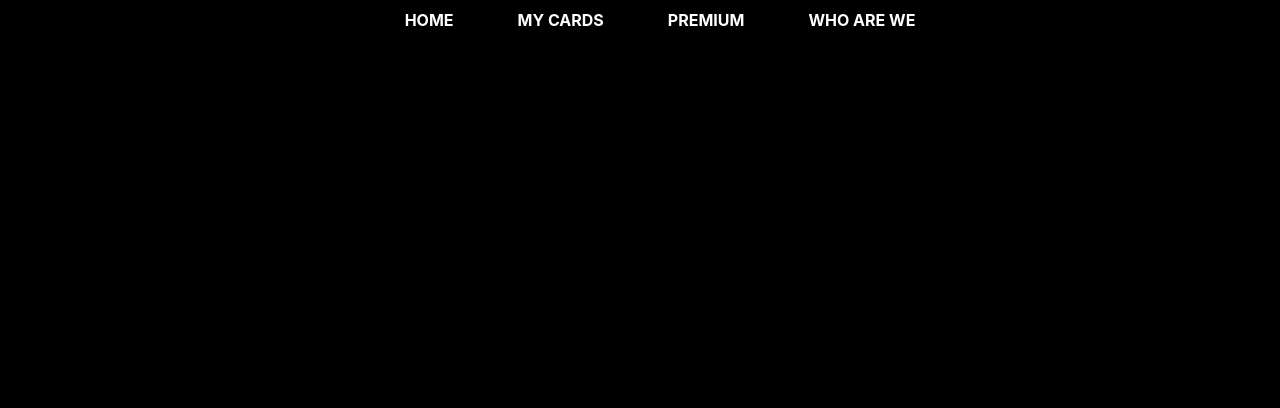
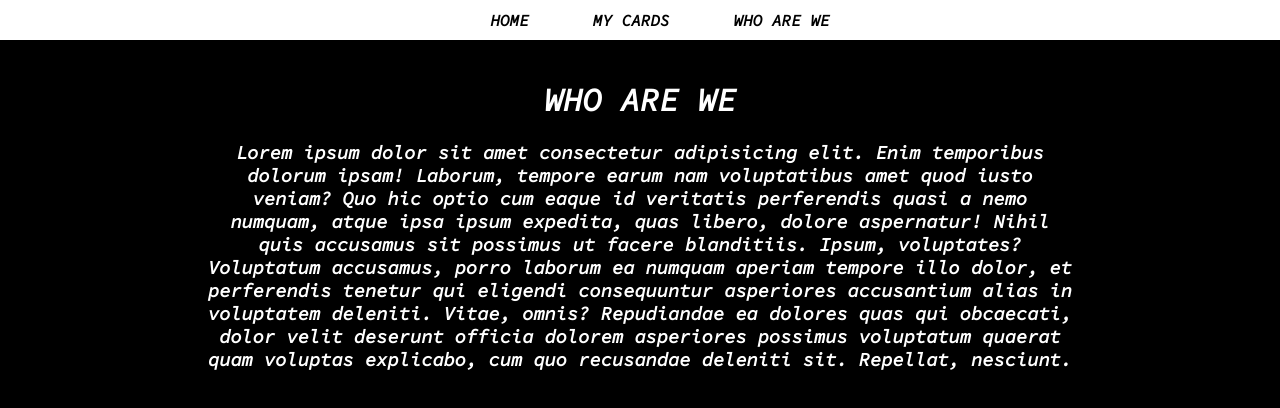
Before and after one commit to X3rez/Cards-app, a Next.js app: page /WhoAreWe in a window 1280 px wide. Shown: the top 408 px of the page. Built offline with nearby package versions, Linux system fonts and the light colour scheme.

Commit message:
adding others styles

```diff
--- a/components/Navbar.tsx
+++ b/components/Navbar.tsx
@@ -4,13 +4,13 @@ import Link from "next/link";
 
 import { Pivot as Hamburger } from 'hamburger-react'
 
-import { useState } from 'react';
+import { useEffect, useState } from 'react';
 
 
 
 const Navbar = () => {
+    const [isOpen,setOpen] = useState<boolean>(false)
 
-    const [isOpen,setOpen] = useState<boolean>(false)
 
     return (
         <nav>
@@ -18,7 +18,6 @@ const Navbar = () => {
                 <ul className={`${isOpen ? styles.nav__hamburger__open : styles.nav__hamburger__open + " " + styles.nav__hamburger__close}`}>
                     <li className={styles.nav__hamburger__li}><Link href="/">HOME</Link></li>
                     <li className={styles.nav__hamburger__li}><Link href="/MyCards">MY CARDS</Link></li>
-                    <li className={styles.nav__hamburger__li}><Link href="/Premium">PREMIUM</Link></li>
                     <li className={styles.nav__hamburger__li}><Link href="/WhoAreWe">WHO ARE WE</Link></li>
                 </ul>
 
@@ -26,11 +25,9 @@ const Navbar = () => {
                     <Hamburger toggled={isOpen} toggle={setOpen} color="#fff" />
                 </div>
             </section>
-
-            <ul className={styles.nav__container}>
+            <ul className={styles.nav__container} >
                 <li className={styles.nav__li}><Link href="/">HOME</Link></li>
                 <li className={styles.nav__li}><Link href="/MyCards">MY CARDS</Link></li>
-                <li className={styles.nav__li}><Link href="/Premium">PREMIUM</Link></li>
                 <li className={styles.nav__li}><Link href="/WhoAreWe">WHO ARE WE</Link></li>
             </ul>
         </nav>
--- a/pages/WhoAreWe.tsx
+++ b/pages/WhoAreWe.tsx
@@ -1,5 +1,6 @@
 import Navbar from '../components/Navbar'
 
+import styles from '../styles/whoarewe.module.css'
 
 
 
@@ -7,6 +8,23 @@ const WhoAreWe = () => {
     return (
         <>
             <Navbar />
+            <main className={styles.main}>
+                <h1 className={styles.texth1}>WHO ARE WE</h1>
+                <h3 className={styles.texth3}>
+                    Lorem ipsum dolor sit amet consectetur
+                    adipisicing elit. Enim temporibus dolorum ipsam! Laborum,
+                    tempore earum nam voluptatibus amet quod iusto veniam?
+                    Quo hic optio cum eaque id veritatis perferendis quasi a
+                    nemo numquam, atque ipsa ipsum expedita, quas libero,
+                    dolore aspernatur! Nihil quis accusamus sit possimus ut
+                    facere blanditiis. Ipsum, voluptates? Voluptatum accusamus,
+                    porro laborum ea numquam aperiam tempore illo dolor, et perferendis
+                    tenetur qui eligendi consequuntur asperiores accusantium alias in
+                    voluptatem deleniti. Vitae, omnis? Repudiandae ea dolores quas qui
+                    obcaecati, dolor velit deserunt officia dolorem asperiores possimus
+                    voluptatum quaerat quam voluptas explicabo,
+                    cum quo recusandae deleniti sit. Repellat, nesciunt.</h3>
+            </main>
         </>
     )
 }
--- a/styles/Card.module.css
+++ b/styles/Card.module.css
@@ -6,7 +6,6 @@
   user-select: none;
   text-align: center;
   perspective: 1000px;
-
 }
 
 .inner{
--- a/styles/Home.module.css
+++ b/styles/Home.module.css
@@ -4,8 +4,8 @@
     justify-content: center;
     align-items: center;
     flex-direction: column;
-    background: linear-gradient(to right, #757575, #000000);
-    margin-top: 3em;
+    background: linear-gradient(to right, #000000, #e7e7e7);
+    margin-top: 2.5em;
     text-align: center;
     color: #fff;
 }
@@ -15,7 +15,6 @@
     text-transform: uppercase;
     user-select: none;
 }
-
 
 .main__button{
     background-color: #000;
--- a/styles/Navbar.module.css
+++ b/styles/Navbar.module.css
@@ -1,5 +1,6 @@
 .nav__container{
-    color:#fff;
+    color: #000;
+    background-color: #ffffff;
     list-style: none;
     display: flex;
     margin: 0;
@@ -24,7 +25,7 @@
 }
 
 .nav__li:hover{
-    border-top: 5px solid #fff;
+    border-top: 5px solid #000;
 }
 
 .nav__button{
--- a/styles/globals.css
+++ b/styles/globals.css
@@ -1,9 +1,10 @@
+@import url('https://fonts.googleapis.com/css2?family=Source+Code+Pro:ital@1&display=swap');
+
 html,
 body {
   padding: 0;
   margin: 0;
-  font-family: -apple-system, BlinkMacSystemFont, Segoe UI, Roboto, Oxygen,
-    Ubuntu, Cantarell, Fira Sans, Droid Sans, Helvetica Neue, sans-serif;
+  font-family: 'Source Code Pro', monospace;
   background: #000000;
 }
 
--- /dev/null
+++ b/styles/whoarewe.module.css
@@ -0,0 +1,12 @@
+.main{
+    margin-top: 5em;
+    color: white;
+    text-align: center;
+    padding:0 1em;
+    font-weight: 800;
+
+}
+
+.texth3{
+    padding: 0 15%;
+}
```
Also changed, not shown: pages/Premium.tsx (deleted, +0 -14 lines), styles/MyCards.module.css (+9 -1 lines).
